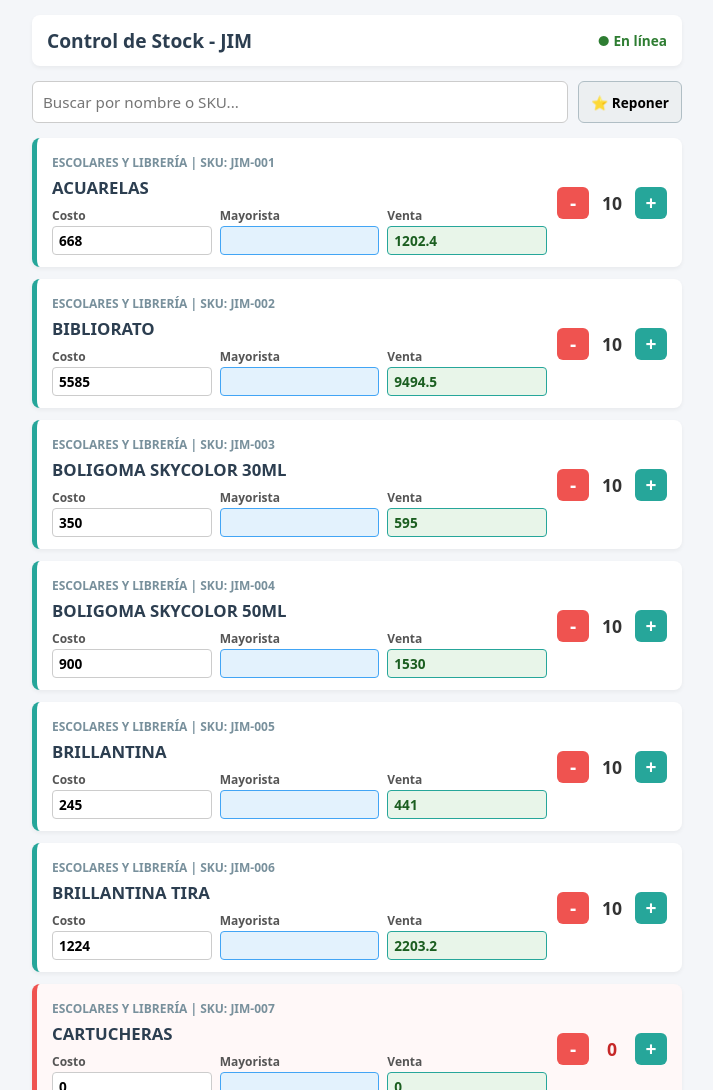
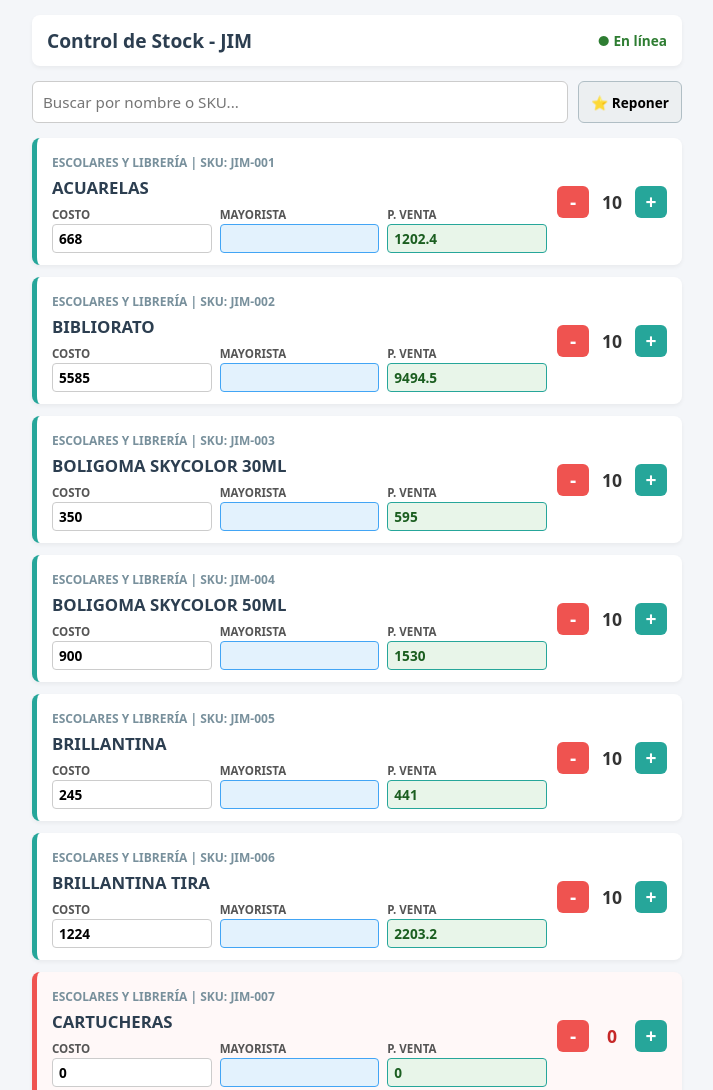
Before and after one commit to Marvin-894/Libreria-stock, a plain HTML site: page index.html in a window 1280 px wide. Shown: the top 1090 px of the page, without its empty margins (283-996 px from the left). Drawn offline with Linux system fonts and the light colour scheme.

Commit message:
Update index.html

```diff
--- a/index.html
+++ b/index.html
@@ -28,9 +28,9 @@
     .card-category { font-size: 0.75rem; color: #78909c; text-transform: uppercase; font-weight: bold; }
     .card-title { font-size: 1.05rem; font-weight: bold; color: #2c3e50; margin: 4px 0 8px 0; }
 
-    .price-grid { display: grid; grid-template-columns: repeat(auto-fit, minmax(90px, 1fr)); gap: 8px; margin-top: 8px; }
+    .price-grid { display: grid; grid-template-columns: repeat(3, 1fr); gap: 8px; margin-top: 8px; }
     .price-box { display: flex; flex-direction: column; gap: 2px; }
-    .price-box label { font-size: 0.75rem; font-weight: bold; color: #555; }
+    .price-box label { font-size: 0.72rem; font-weight: bold; color: #555; text-transform: uppercase; }
     .price-box input { width: 100%; padding: 4px 6px; border: 1px solid #ccc; border-radius: 4px; font-size: 0.85rem; font-weight: 600; }
     .price-box.mayorista input { border-color: #42a5f5; background-color: #e3f2fd; color: #0d47a1; }
     .price-box.venta input { border-color: #26a69a; background-color: #e8f5e9; color: #1b5e20; }
@@ -168,7 +168,7 @@
                 <input type="text" value="${p.precioMayorista ?? ''}" onchange="actualizarCampo('${p.sku}', 'precioMayorista', this.value)">
               </div>
               <div class="price-box venta">
-                <label>Venta</label>
+                <label>P. Venta</label>
                 <input type="text" value="${p.precio ?? ''}" onchange="actualizarCampo('${p.sku}', 'precio', this.value)">
               </div>
             </div>
@@ -184,7 +184,6 @@
       });
     }
 
-    // Inicializar la carga de datos al abrir la página
     cargarStock();
   </script>
 </body>
```
